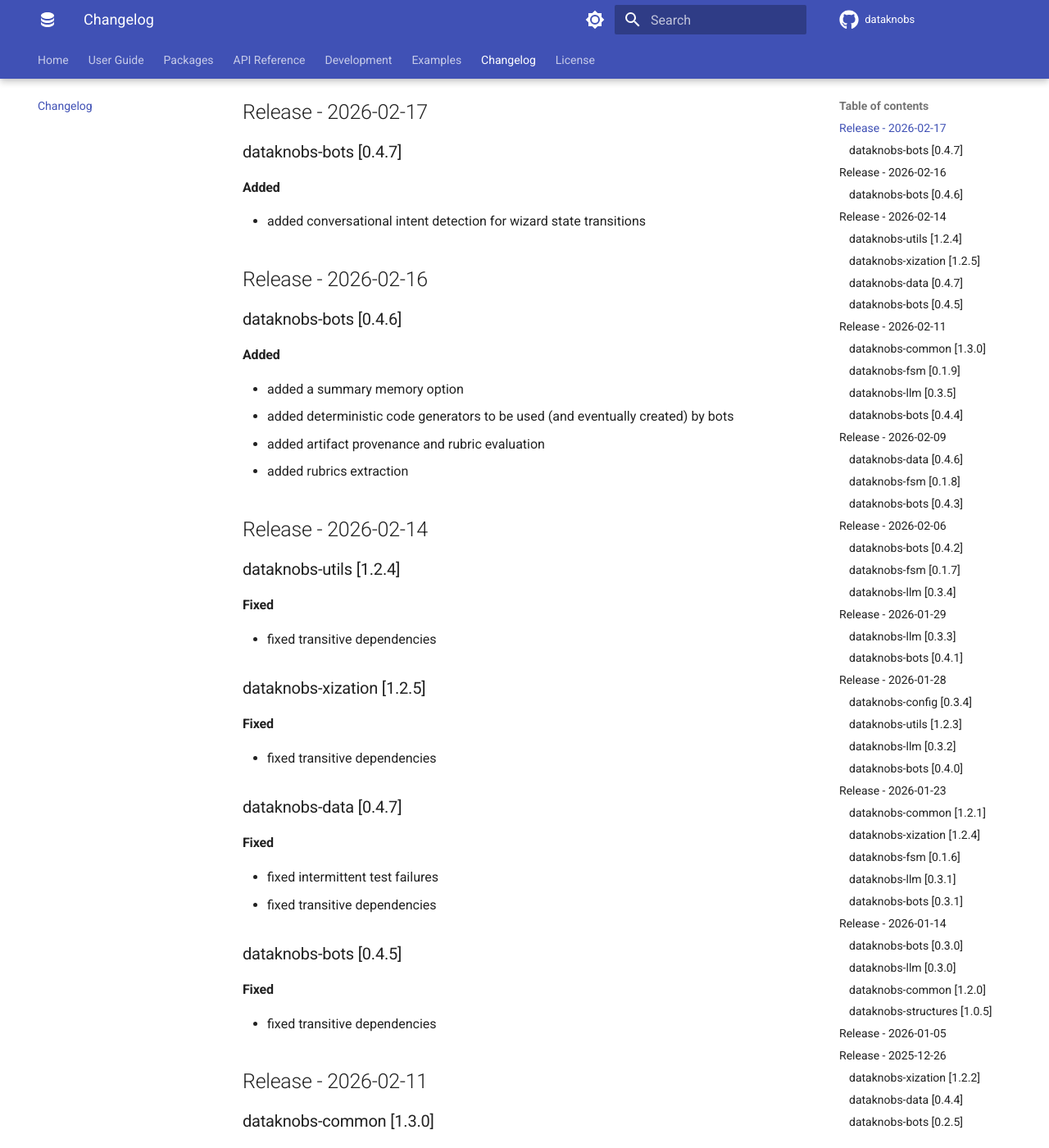
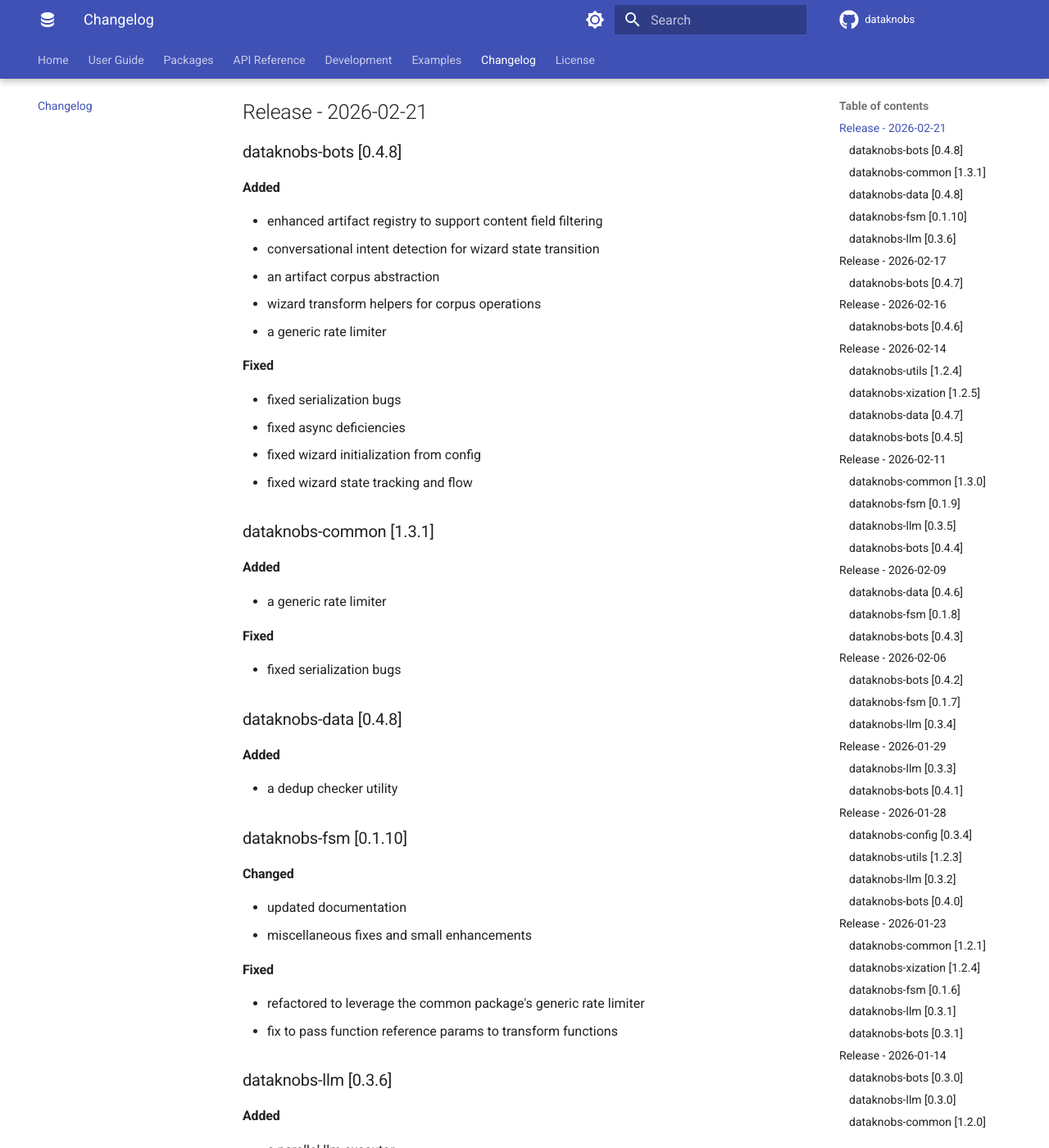
Before and after one commit to KBS-Labs/dataknobs, an MkDocs documentation site: the page built from docs/changelog.md, in a window 1280 px wide and 1400 px high, scrolled down 216 px. Shown: the whole window at 82% size. Built offline with MkDocs 1.6.1 and Material for MkDocs 9.7.7, drawn with Linux system fonts in a browser that asks for light colours; comment, search, counter and statistics services are not loaded; some of the changed text lies outside the part shown.

Commit message:
bumped versions, updated release notes

````diff
--- a/docs/changelog.md
+++ b/docs/changelog.md
@@ -4,6 +4,57 @@ All notable changes to Dataknobs packages will be documented in this file.
 
 The format is based on [Keep a Changelog](https://keepachangelog.com/en/1.0.0/),
 and this project adheres to [Semantic Versioning](https://semver.org/spec/v2.0.0.html).
+
+## Release - 2026-02-21
+
+### dataknobs-bots [0.4.8]
+
+#### Added
+- enhanced artifact registry to support content field filtering
+- conversational intent detection for wizard state transition
+- an artifact corpus abstraction
+- wizard transform helpers for corpus operations
+- a generic rate limiter
+
+#### Fixed
+- fixed serialization bugs
+- fixed async deficiencies
+- fixed wizard initialization from config
+- fixed wizard state tracking and flow
+
+### dataknobs-common [1.3.1]
+
+#### Added
+- a generic rate limiter
+
+#### Fixed
+- fixed serialization bugs
+
+### dataknobs-data [0.4.8]
+
+#### Added
+- a dedup checker utility
+
+### dataknobs-fsm [0.1.10]
+
+#### Changed
+- updated documentation
+- miscellaneous fixes and small enhancements
+
+#### Fixed
+- refactored to leverage the common package's generic rate limiter
+- fix to pass function reference params to transform functions
+
+### dataknobs-llm [0.3.6]
+
+#### Added
+- a parallel llm executor
+
+#### Fixed
+- fixed disconnected rate limit checking
+- refactored to leverage the common package's generic rate limiter
+- fixed incomplete async fsm integration layer
+
 
 ## Release - 2026-02-17
 
--- a/docs/installation.md
+++ b/docs/installation.md
@@ -305,10 +305,10 @@ CMD ["python", "app.py"]
 ```text
 # requirements.txt
 dataknobs-config>=0.3.4
-dataknobs-data>=0.4.7
-dataknobs-fsm>=0.1.9
-dataknobs-llm>=0.3.5
-dataknobs-bots>=0.4.7
+dataknobs-data>=0.4.8
+dataknobs-fsm>=0.1.10
+dataknobs-llm>=0.3.6
+dataknobs-bots>=0.4.8
 dataknobs-structures>=1.0.5
 dataknobs-utils>=1.2.4
 dataknobs-xization>=1.2.5
````
Also changed, not shown: docs/index.md (+5 -5 lines), 12 other files.
